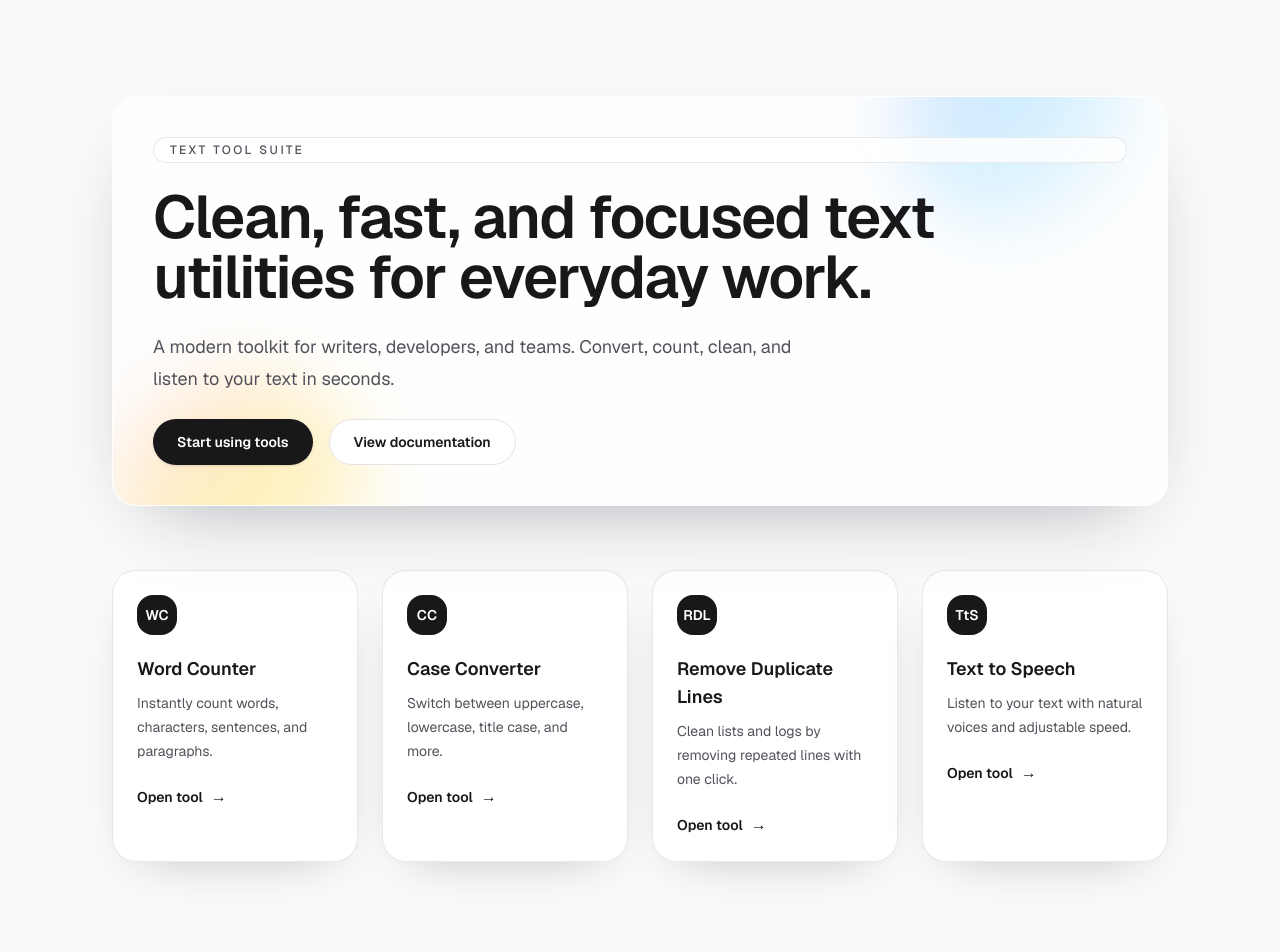
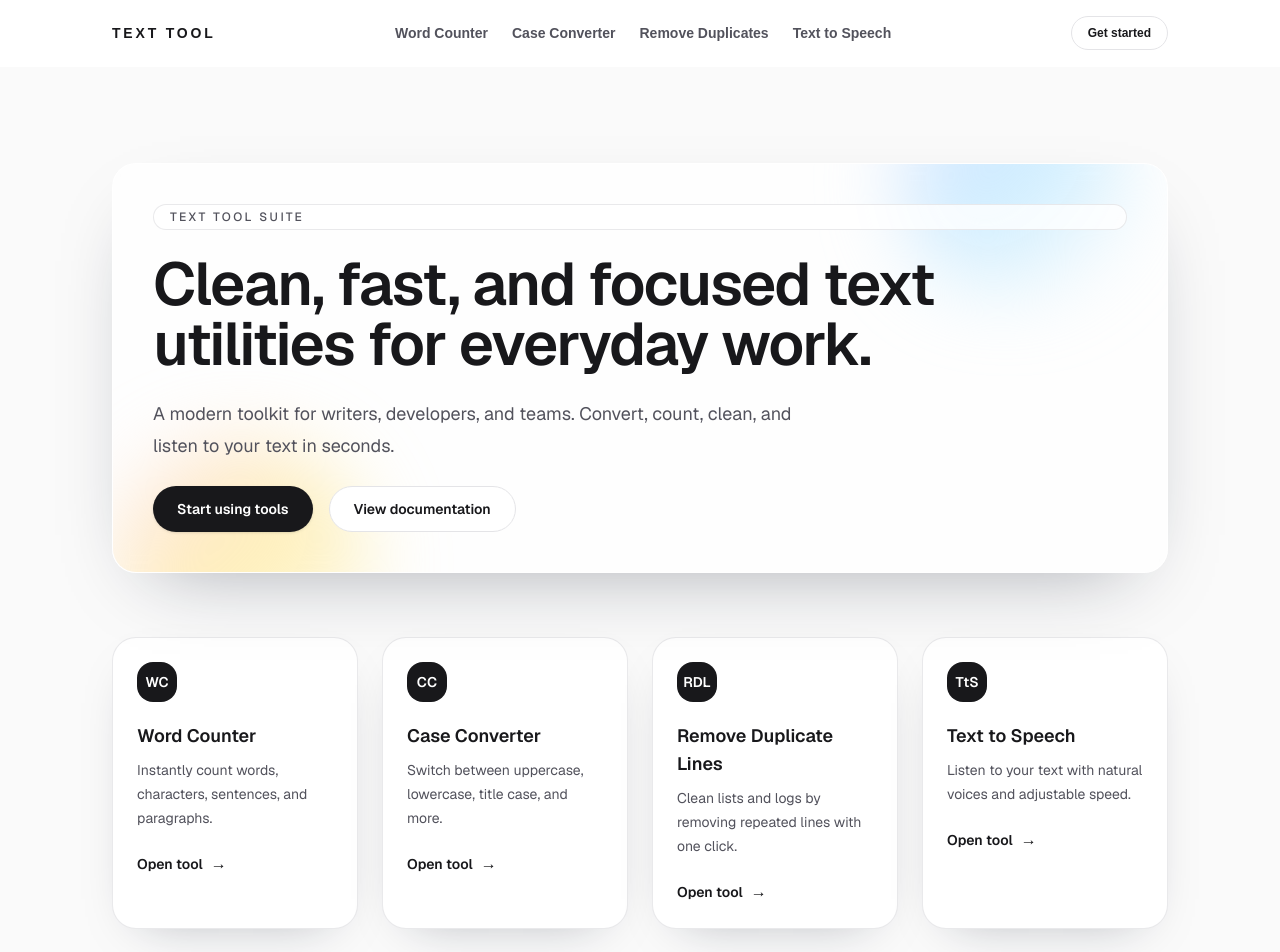
Before and after one commit to wants-to-stay-unknown/text-tool, a Next.js app: page / in a window 1280 px wide. Shown: the top 952 px of the page. Built offline with nearby package versions, Linux system fonts and the light colour scheme.

Commit message:
Enhance middleware to prioritize 'x-real-ip' for client IP detection. Add Navbar component to layout and update Home page to use Link for navigation with improved accessibility and structure.

```diff
--- a/app/layout.tsx
+++ b/app/layout.tsx
@@ -1,6 +1,7 @@
 import type { Metadata } from "next";
 import { Geist, Geist_Mono } from "next/font/google";
 import "./globals.css";
+import Navbar from "../components/Navbar";
 
 const geistSans = Geist({
   variable: "--font-geist-sans",
@@ -44,6 +45,7 @@ export default function RootLayout({
       <body
         className={`${geistSans.variable} ${geistMono.variable} antialiased`}
       >
+        <Navbar />
         {children}
       </body>
     </html>
--- a/app/page.tsx
+++ b/app/page.tsx
@@ -1,3 +1,5 @@
+import Link from "next/link";
+
 export default function Home() {
   return (
     <div className="min-h-screen bg-zinc-50 font-sans text-zinc-900">
@@ -33,26 +35,31 @@ export default function Home() {
               title: "Word Counter",
               description:
                 "Instantly count words, characters, sentences, and paragraphs.",
+              href: "/word-counter",
             },
             {
               title: "Case Converter",
               description:
                 "Switch between uppercase, lowercase, title case, and more.",
+              href: "/case-converter",
             },
             {
               title: "Remove Duplicate Lines",
               description:
                 "Clean lists and logs by removing repeated lines with one click.",
+              href: "/remove-duplicates",
             },
             {
               title: "Text to Speech",
               description:
                 "Listen to your text with natural voices and adjustable speed.",
+              href: "/text-to-speech",
             },
           ].map((tool) => (
-            <article
+            <Link
               key={tool.title}
-              className="group rounded-3xl border border-zinc-200/80 bg-white p-6 shadow-[0_18px_50px_-30px_rgba(15,23,42,0.35)] transition hover:-translate-y-1 hover:border-zinc-300 hover:shadow-[0_28px_70px_-35px_rgba(15,23,42,0.45)]"
+              href={tool.href}
+              className="group rounded-3xl border border-zinc-200/80 bg-white p-6 shadow-[0_18px_50px_-30px_rgba(15,23,42,0.35)] transition hover:-translate-y-1 hover:border-zinc-300 hover:shadow-[0_28px_70px_-35px_rgba(15,23,42,0.45)] focus:outline-none focus-visible:ring-2 focus-visible:ring-zinc-400"
             >
               <div className="flex h-10 w-10 items-center justify-center rounded-2xl bg-zinc-900 text-sm font-semibold text-white">
                 {tool.title
@@ -66,11 +73,11 @@ export default function Home() {
               <p className="mt-2 text-sm leading-6 text-zinc-600">
                 {tool.description}
               </p>
-              <button className="mt-6 inline-flex items-center gap-2 text-sm font-semibold text-zinc-900 transition group-hover:text-zinc-700">
+              <span className="mt-6 inline-flex items-center gap-2 text-sm font-semibold text-zinc-900 transition group-hover:text-zinc-700">
                 Open tool
                 <span className="text-base leading-none">→</span>
-              </button>
-            </article>
+              </span>
+            </Link>
           ))}
         </section>
       </div>
--- /dev/null
+++ b/components/Navbar.tsx
@@ -0,0 +1,51 @@
+import Link from "next/link";
+
+const NAV_ITEMS = [
+  { label: "Word Counter", href: "/word-counter" },
+  { label: "Case Converter", href: "/case-converter" },
+  { label: "Remove Duplicates", href: "/remove-duplicates" },
+  { label: "Text to Speech", href: "/text-to-speech" },
+];
+
+export default function Navbar() {
+  return (
+    <div className="sticky top-0 z-50 border-b border-white/70 bg-white/70 backdrop-blur">
+      <div className="mx-auto flex w-full max-w-6xl items-center justify-between px-6 py-4 sm:px-10 lg:px-12">
+        <Link
+          href="/"
+          className="flex items-center gap-2 text-sm font-semibold uppercase tracking-[0.2em] text-zinc-900"
+        >
+          Text Tool
+        </Link>
+        <nav className="hidden items-center gap-6 text-sm font-semibold text-zinc-600 lg:flex">
+          {NAV_ITEMS.map((item) => (
+            <Link
+              key={item.href}
+              href={item.href}
+              className="transition hover:text-zinc-900"
+            >
+              {item.label}
+            </Link>
+          ))}
+        </nav>
+        <Link
+          href="/word-counter"
+          className="inline-flex items-center justify-center rounded-full border border-zinc-200 bg-white px-4 py-2 text-xs font-semibold text-zinc-900 transition hover:border-zinc-300 hover:bg-zinc-100"
+        >
+          Get started
+        </Link>
+      </div>
+      <div className="flex flex-wrap justify-center gap-3 border-t border-white/70 bg-white/80 px-6 py-3 text-xs font-semibold text-zinc-600 lg:hidden">
+        {NAV_ITEMS.map((item) => (
+          <Link
+            key={item.href}
+            href={item.href}
+            className="rounded-full border border-zinc-200/80 bg-white px-3 py-1 transition hover:border-zinc-300 hover:text-zinc-900"
+          >
+            {item.label}
+          </Link>
+        ))}
+      </div>
+    </div>
+  );
+}
--- a/middleware.ts
+++ b/middleware.ts
@@ -19,7 +19,11 @@ function getClientIp(request: NextRequest) {
   if (forwardedFor) {
     return forwardedFor.split(",")[0]?.trim() || "unknown";
   }
-  return request.ip ?? "unknown";
+  const realIp = request.headers.get("x-real-ip");
+  if (realIp) {
+    return realIp.trim();
+  }
+  return "unknown";
 }
 
 export function middleware(request: NextRequest) {
```
